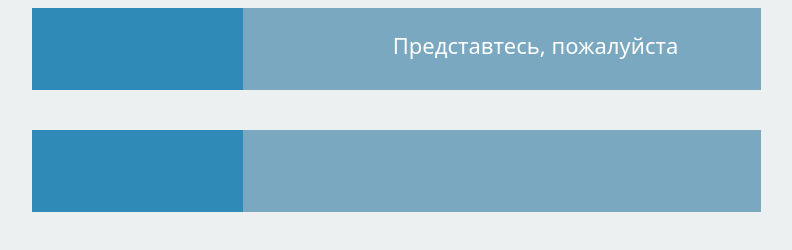
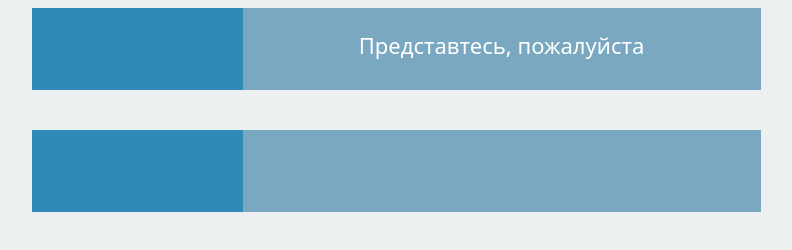
Before and after one commit to hsescience/culturetest2, a plain HTML site: page index.html in a window 1280 px wide. Shown: the whole page, without its empty margins (252-1044 px from the left). Drawn offline with Linux system fonts and the light colour scheme; a web font is replaced by a local one.

Commit message:
width ie bug input

```diff
--- a/css/style.css
+++ b/css/style.css
@@ -50,6 +50,7 @@ body {
 	text-align: center;
 	color: #fff;
 	border: none;
+	width: 100%;
 }
 
 input::-webkit-input-placeholder {
--- a/index.html
+++ b/index.html
@@ -11,7 +11,7 @@
 				<div class = "footer_header" id = "header">
 					<div class = "left_f_h"></div>
 					<div class = "right_f_h">
-							 <input type="text" name = "personname" id = "personinput" size="40" placeholder = "Представтесь, пожалуйста" title="Введите свое имя">
+							 <input type="text" name = "personname" id = "personinput" placeholder = "Представтесь, пожалуйста" title="Введите свое имя">
 					</div>
 				</div>
 
```
